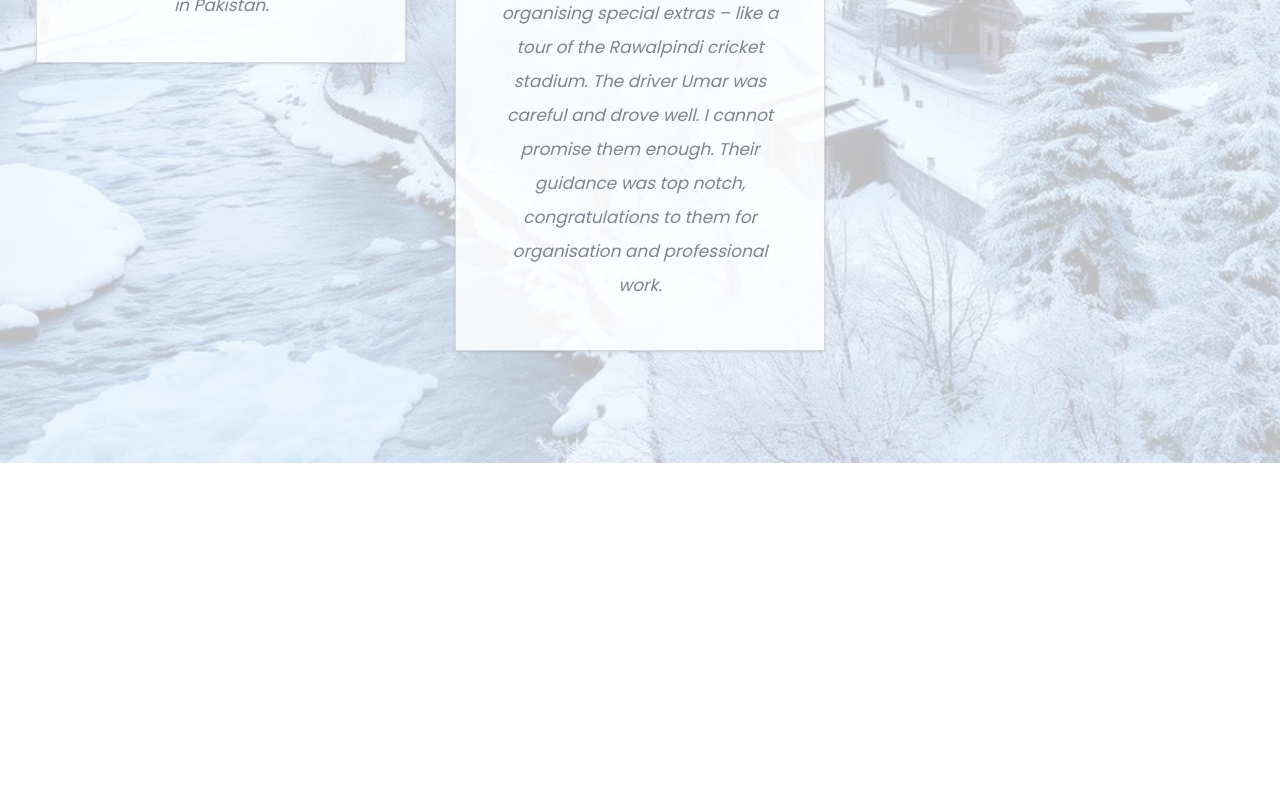
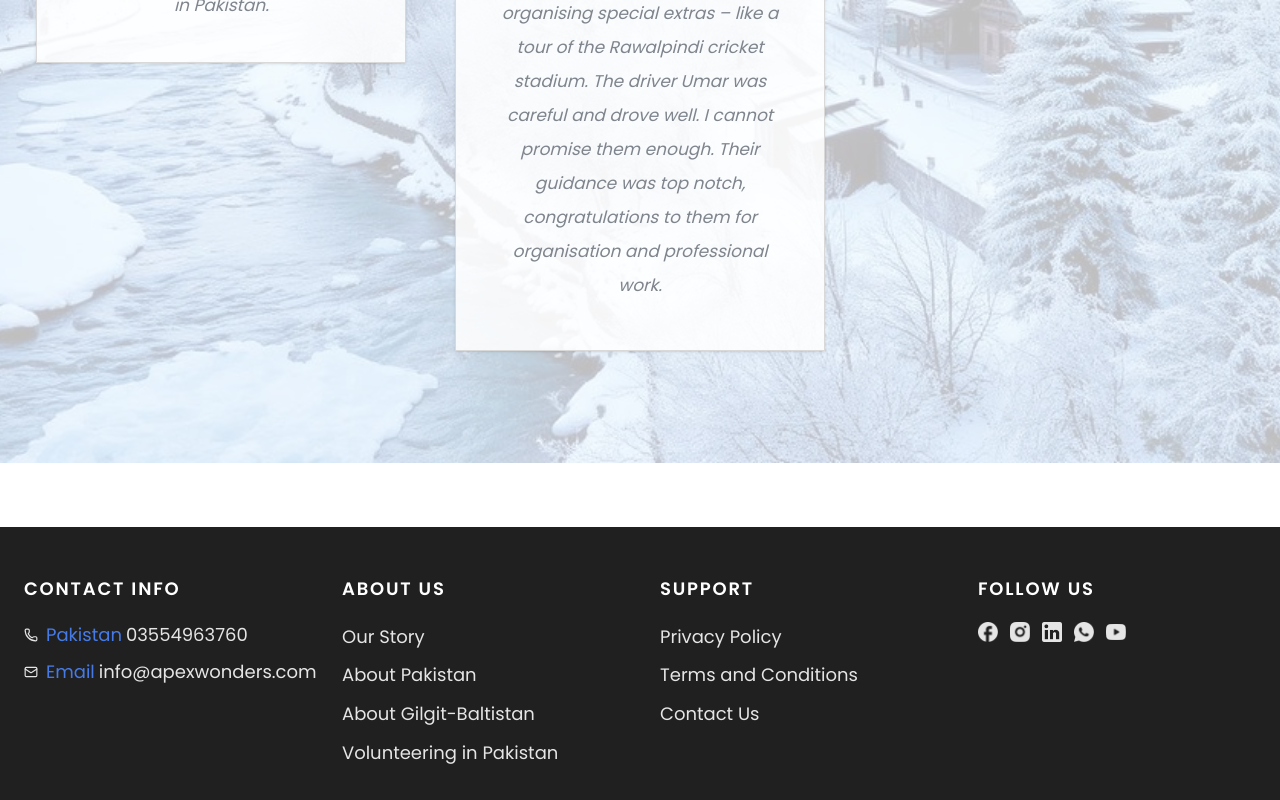
Before and after one commit to GBEETECHIVE/apex-tours-and-adventures-web, a Next.js app: page / in a window 1280 px wide. Shown: the part 4614-5414 px from the top of the page. Before the commit the page ends 5077 px from the top, so only its background shows below. Built offline with nearby package versions, Linux system fonts and the light colour scheme.

Commit message:
footer added to home and aboutus page

```diff
--- a/app/about/page.jsx
+++ b/app/about/page.jsx
@@ -2,7 +2,7 @@ import Hero from "../../components/Hero";
 import OurStory from "../../components/OurStory";
 import ApexTours from "../../components/ApexTours";
 import TeamSection from "../../components/TeamSection";
-
+import Footer from "../../components/Footer";
 
 export default function About() {
   return (
@@ -20,6 +20,7 @@ export default function About() {
       <OurStory/>
       <ApexTours/>
       <TeamSection/>
+      <Footer/>
     </main>
 
   );
--- a/app/page.jsx
+++ b/app/page.jsx
@@ -4,6 +4,7 @@ import ExperienceSection from "../components/ExperienceSection";
 import AboutSection from "../components/AboutSection";
 import PopularToursSection from "../components/PopularToursSection";
 import CustomerReviews from "../components/CustomerReviews";
+import Footer from "../components/Footer"
 export default function Home() {
   return (
     <main>
@@ -23,6 +24,7 @@ export default function Home() {
 <AboutSection />
 <PopularToursSection />
 <CustomerReviews />
+<Footer/>
     </main>
   );
 }
```
